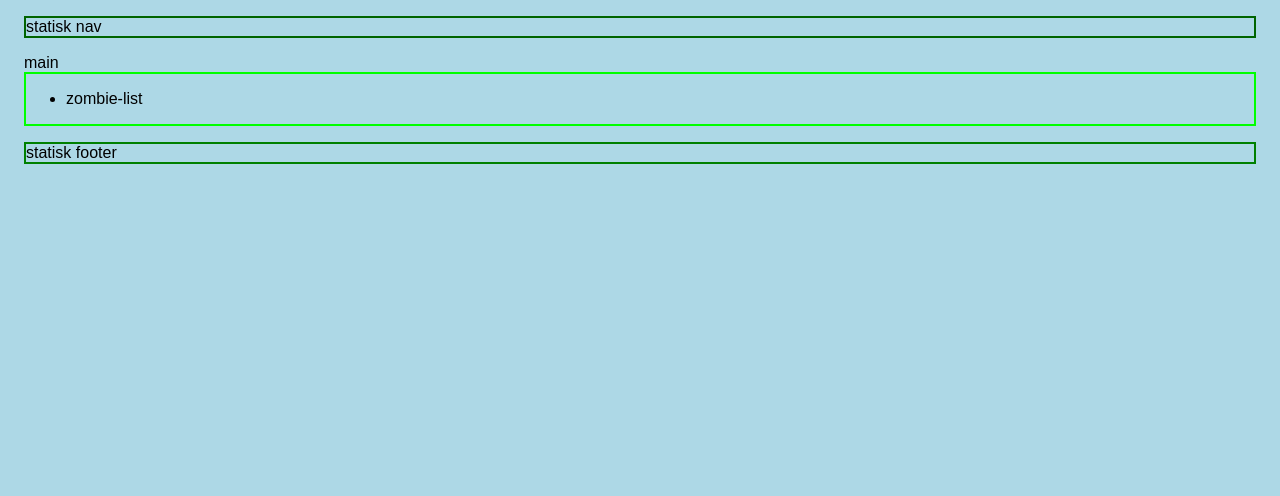
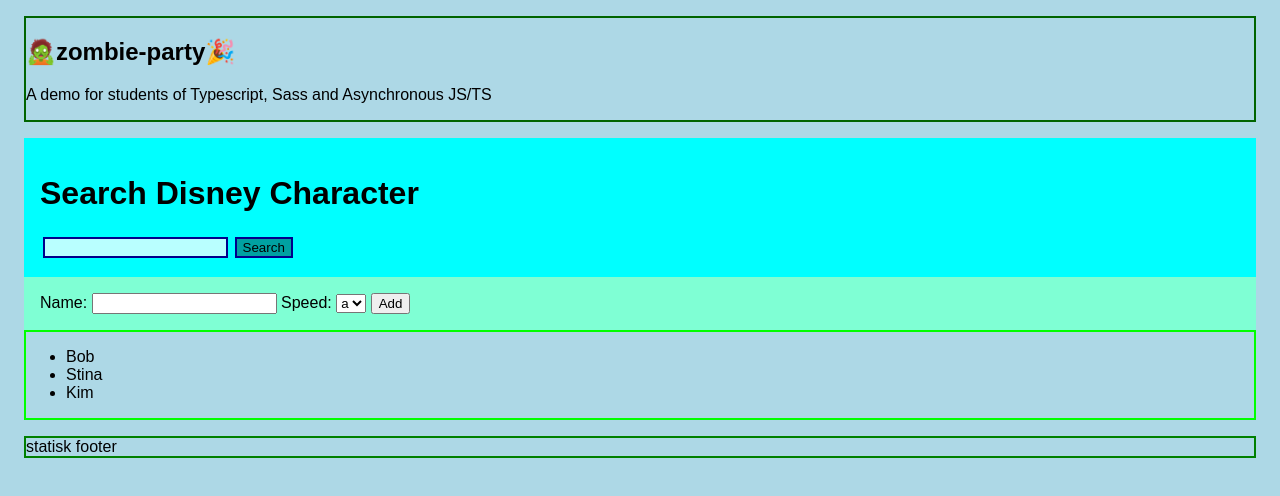
Before and after one commit to niklas-mardby/zombie-party, a website built with Vite: page index.html in a window 1280 px wide. Built offline with nearby package versions, Linux system fonts and the light colour scheme.

Commit message:
Updated html

```diff
--- a/index.html
+++ b/index.html
@@ -6,8 +6,11 @@
 		<title>🧟🎉</title>
 	</head>
 	<body>
-		<nav>statisk nav</nav>
-		<main>main</main>
+		<nav>
+			<h1>🧟zombie-party🎉</h1>
+			<p>A demo for students of Typescript, Sass and Asynchronous JS/TS</p>
+		</nav>
+		<main></main>
 		<footer>statisk footer</footer>
 		<script type="module" src="/src/main.ts"></script>
 	</body>
--- a/src/components/ZombieList/ZombieList.ts
+++ b/src/components/ZombieList/ZombieList.ts
@@ -1,14 +1,28 @@
+import { zombieState } from "../../state/state";
 import "./ZombieList.scss";
 
 const createZombieList = () => {
 	const div = document.createElement("div");
 	const ul = document.createElement("ul");
-	const li = document.createElement("li");
-	li.textContent = "zombie-list";
-	ul.append(li);
+
+	zombieState.forEach((zombie) => {
+		const li = document.createElement("li");
+		li.textContent = zombie.name;
+		ul.append(li);
+	});
+
 	div.append(ul);
 	div.classList.add("ZombieList");
 	return div;
 };
 
 export default createZombieList;
+
+export const renderZombieList = () => {
+	const div = document.querySelector(".ZombieList") as HTMLDivElement;
+
+	if (div) {
+		div.remove();
+		createZombieList();
+	}
+};
--- a/src/main.ts
+++ b/src/main.ts
@@ -1,3 +1,5 @@
+import createCharacterSearchForm from "./components/CharacterSearchForm/CharacterSearchForm";
+import createZombieForm from "./components/ZombieForm/ZombieForm";
 import createZombieList from "./components/ZombieList/ZombieList";
 import "./style.scss";
 
@@ -5,4 +7,6 @@ const main = document.querySelector("main") as HTMLDivElement;
 
 // lägg till alla fyra komponenter i main?
 
+main.append(createCharacterSearchForm());
+main.append(createZombieForm());
 main.append(createZombieList());
```
